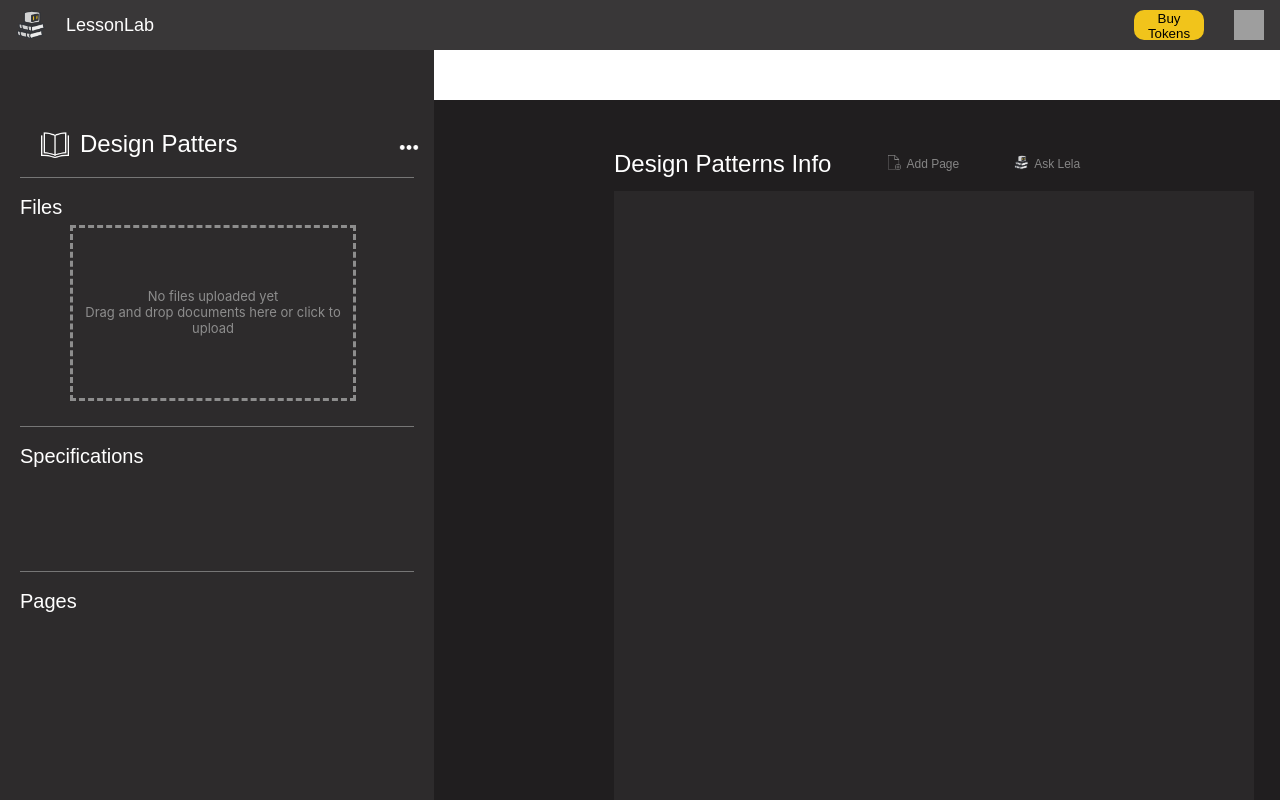
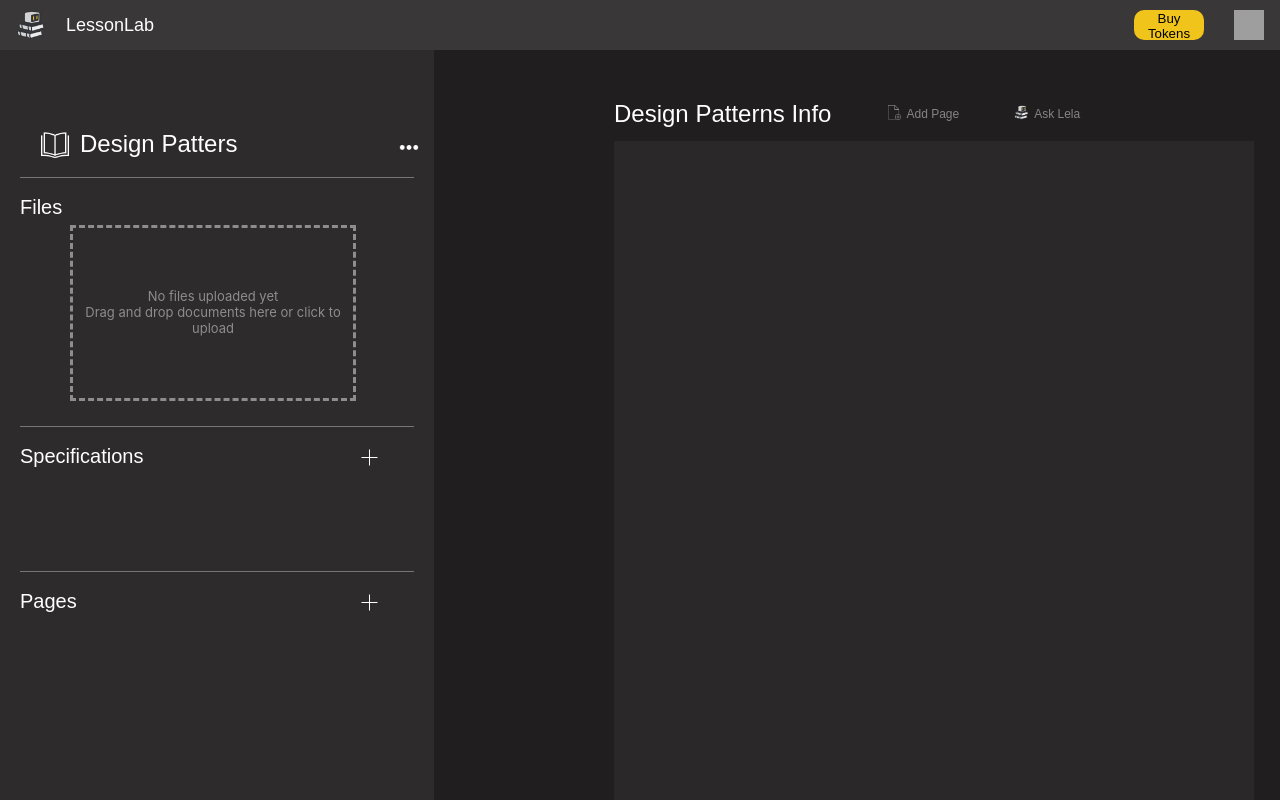
Before and after one commit to EdCamarillo/LessonLab-Frontend, a React (Create React App) app: page /lesson in a window 1280 px wide. Built offline with nearby package versions, Linux system fonts and the light colour scheme; grey boxes are pictures that could not be loaded.

Commit message:
Lesson Page

```diff
--- a/src/components/sideBarLesson.jsx
+++ b/src/components/sideBarLesson.jsx
@@ -7,6 +7,7 @@ import Import from '../assets/import.png'
 import Rename from '../assets/rename.png'
 import Delete from '../assets/delete.png'
 import EllipsisBtn from '../assets/ellipsis_btn.png'
+import AddButton from '../assets/addButton.png'
 import '../styles/addNewDocumentPopUpWindow.css';
 import '../styles/sideBarLesson.css';
 
@@ -61,12 +62,17 @@ const SideBarLesson = () => {
         <div className='specifications'>
         <div className='line'></div>
         <h1>Specifications</h1>
+        <button>
+        <img src={AddButton} alt="Add" className="addButton" />
+        </button>
 
         </div>
         <div className='pages'>
         <div className='line'></div>
         <h1>Pages</h1>
-
+        <button>
+        <img src={AddButton} alt="Add" className="addButton" />
+        </button>
         </div>
       </div>
     </div>
--- a/src/styles/lesson.css
+++ b/src/styles/lesson.css
@@ -3,12 +3,12 @@
     width: 100%;
     height: 100%;
     margin-left: 434px;
-    margin-top: 50px;
+    margin-top: 0px;
     background-color: #201E1F;
 }
-#lesson-container h1{
+/* #lesson-container h1{
     color: red;
-}
+} */
 .lesson-docu{
     width: 50%;
     height: 83%;
--- a/src/styles/sideBarLesson.css
+++ b/src/styles/sideBarLesson.css
@@ -125,3 +125,14 @@
     text-align: center;
     margin-top: 60px;
 }
+.specifications img, .pages img{
+    width: 25px;
+    height: 25px;
+    padding: 0px;
+}
+.specifications button, .pages button{
+    background-color: transparent;
+    padding: 0px;
+    margin-top: -70px;
+    margin-right: 0px;
+}
```
